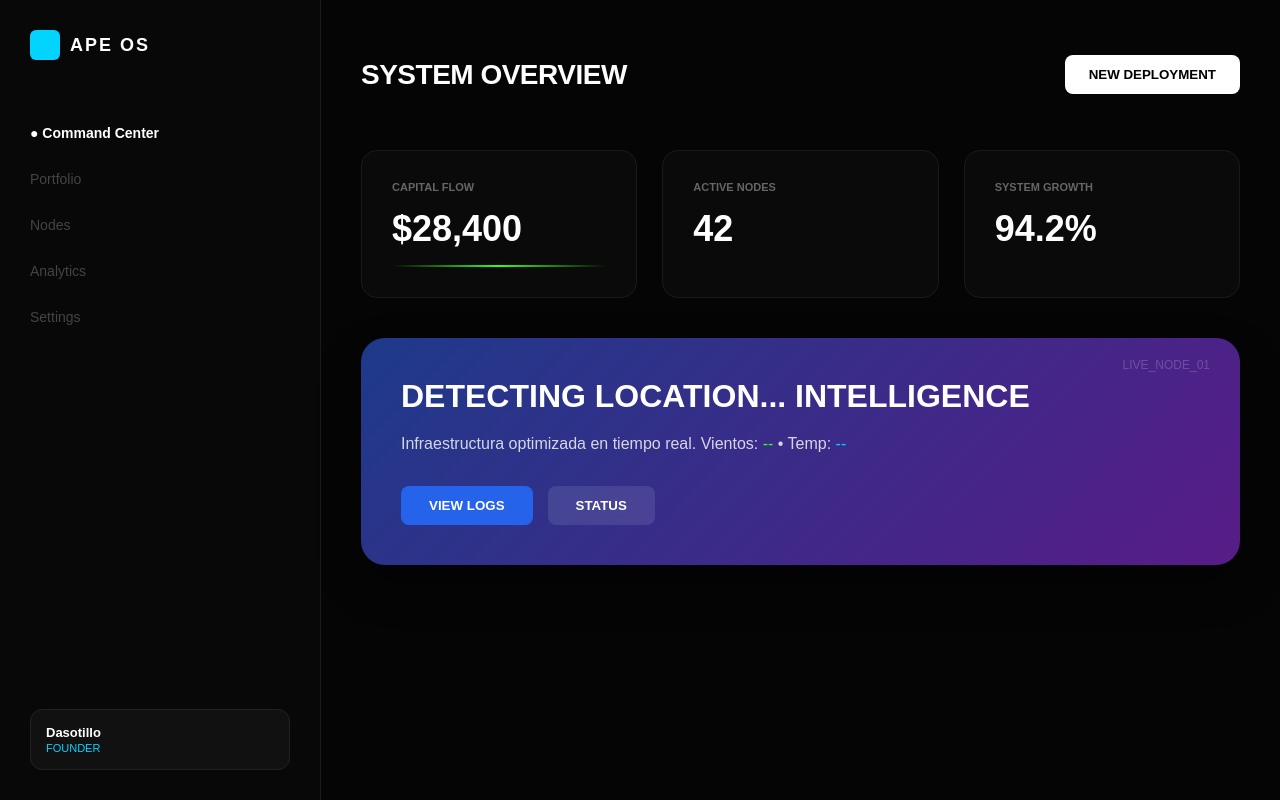
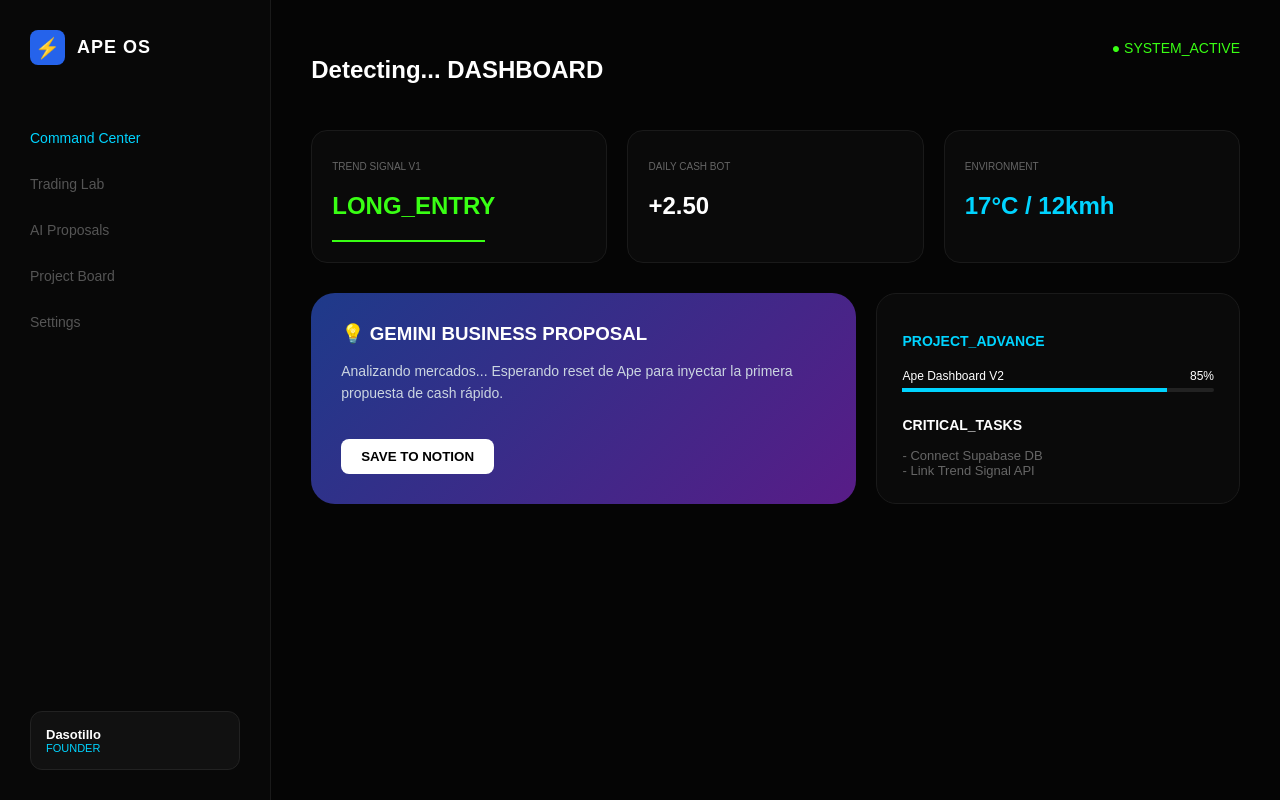
Before and after one commit to dasotillo-rgb/magic-dashboard-v2, a Next.js app: page / in a window 1280 px wide. Built offline with nearby package versions, Linux system fonts and the light colour scheme; no server answers.

Commit message:
⚡ UI Update: Lightning Logo, Widgets Structure & Trading Placeholder

```diff
--- a/app/page.tsx
+++ b/app/page.tsx
@@ -2,79 +2,90 @@
 import React, { useState, useEffect } from 'react';
 
 export default function ApeOS() {
-  const [data, setData] = useState({ capital: 28400, nodes: 42, growth: '94.2%' });
-  const [location, setLocation] = useState('Detecting location...');
-  const [weather, setWeather] = useState({ temp: '--', wind: '--' });
+  const [location, setLocation] = useState('Detecting...');
 
   useEffect(() => {
     if ('geolocation' in navigator) {
-      navigator.geolocation.getCurrentPosition(async (position) => {
-        // Por ahora simulamos los datos del clima de Benicàssim, pero ya tenemos las coordenadas
-        setLocation('Benicàssim, ES');
-        setWeather({ temp: '17°C', wind: '10km/h' });
-      }, () => {
-        setLocation('Benicàssim (Default)');
-        setWeather({ temp: '17°C', wind: '10km/h' });
-      });
+      navigator.geolocation.getCurrentPosition(() => setLocation('Benicàssim, ES'), () => setLocation('Benicàssim, ES'));
     }
   }, []);
 
   return (
     <div style={{ display: 'flex', backgroundColor: '#050505', minHeight: '100vh', color: 'white', fontFamily: 'sans-serif' }}>
-      {/* SIDEBAR PREMIUM */}
+
+      {/* SIDEBAR CON LOGO DE RAYO */}
       <div style={{ width: '260px', borderRight: '1px solid #1a1a1a', padding: '30px', display: 'flex', flexDirection: 'column', backgroundColor: '#080808' }}>
-        <div style={{ display: 'flex', alignItems: 'center', gap: '10px', marginBottom: '50px' }}>
-          <div style={{ width: '30px', height: '30px', backgroundColor: '#00d4ff', borderRadius: '6px' }}></div>
-          <h2 style={{ color: 'white', letterSpacing: '2px', fontSize: '18px', margin: 0 }}>APE OS</h2>
+        <div style={{ display: 'flex', alignItems: 'center', gap: '12px', marginBottom: '50px' }}>
+          <div style={{ width: '35px', height: '35px', backgroundColor: '#2563eb', borderRadius: '8px', display: 'flex', alignItems: 'center', justifyContent: 'center' }}>
+            <span style={{ fontSize: '20px' }}>⚡</span>
+          </div>
+          <h2 style={{ color: 'white', letterSpacing: '1px', fontSize: '18px', margin: 0, fontWeight: '900' }}>APE OS</h2>
         </div>
 
         <nav style={{ flexGrow: 1 }}>
-          {['Command Center', 'Portfolio', 'Nodes', 'Analytics', 'Settings'].map(item => (
-            <div key={item} style={{ padding: '15px 0', color: item === 'Command Center' ? 'white' : '#444', cursor: 'pointer', fontSize: '14px', fontWeight: item === 'Command Center' ? 'bold' : 'normal' }}>
-              {item === 'Command Center' ? '● ' : ''}{item}
-            </div>
+          {['Command Center', 'Trading Lab', 'AI Proposals', 'Project Board', 'Settings'].map(item => (
+            <div key={item} style={{ padding: '15px 0', color: item === 'Command Center' ? '#00d4ff' : '#555', cursor: 'pointer', fontSize: '14px' }}>{item}</div>
           ))}
         </nav>
 
         <div style={{ backgroundColor: '#111', padding: '15px', borderRadius: '12px', border: '1px solid #222' }}>
-          <div style={{ fontSize: '13px', color: 'white', fontWeight: 'bold' }}>Dasotillo</div>
-          <div style={{ fontSize: '11px', color: '#00d4ff', marginTop: '2px' }}>FOUNDER</div>
+          <div style={{ fontSize: '13px', fontWeight: 'bold' }}>Dasotillo</div>
+          <div style={{ fontSize: '11px', color: '#00d4ff' }}>FOUNDER</div>
         </div>
       </div>
 
       {/* MAIN CONTENT */}
-      <div style={{ flexGrow: 1, padding: '40px', maxWidth: '1200px', margin: '0 auto' }}>
-        <header style={{ display: 'flex', justifyContent: 'space-between', alignItems: 'center', marginBottom: '40px' }}>
-          <h1 style={{ fontSize: '28px', fontWeight: 'bold', letterSpacing: '-0.5px' }}>SYSTEM OVERVIEW</h1>
-          <button style={{ backgroundColor: 'white', color: 'black', border: 'none', padding: '12px 24px', borderRadius: '8px', fontWeight: 'bold', cursor: 'pointer' }}>NEW DEPLOYMENT</button>
+      <div style={{ flexGrow: 1, padding: '40px', overflowY: 'auto' }}>
+        <header style={{ display: 'flex', justifyContent: 'space-between', marginBottom: '30px' }}>
+          <h1 style={{ fontSize: '24px', fontWeight: 'bold' }}>{location} DASHBOARD</h1>
+          <div style={{ fontSize: '14px', color: '#39ff14' }}>● SYSTEM_ACTIVE</div>
         </header>
 
-        {/* METRICS GRID */}
-        <div style={{ display: 'grid', gridTemplateColumns: 'repeat(3, 1fr)', gap: '25px', marginBottom: '40px' }}>
-          {[
-            { label: 'CAPITAL FLOW', val: data.capital, unit: '$', color: '#39ff14', pulse: true },
-            { label: 'ACTIVE NODES', val: data.nodes, unit: '', color: '#00d4ff', pulse: false },
-            { label: 'SYSTEM GROWTH', val: data.growth, unit: '', color: '#bc13fe', pulse: false }
-          ].map((m, i) => (
-            <div key={i} style={{ backgroundColor: '#0a0a0a', padding: '30px', borderRadius: '16px', border: '1px solid #1a1a1a', position: 'relative', overflow: 'hidden' }}>
-              <p style={{ fontSize: '11px', color: '#666', margin: '0 0 15px 0', fontWeight: 'bold', textTransform: 'uppercase' }}>{m.label}</p>
-              <h2 style={{ fontSize: '36px', margin: 0, color: 'white' }}>{m.unit}{m.val.toLocaleString()}</h2>
-              {m.pulse && <div style={{ marginTop: '15px', height: '2px', width: '100%', background: `linear-gradient(90deg, transparent, ${m.color}, transparent)` }}></div>}
-            </div>
-          ))}
+        {/* FILA 1: MÉTRICAS TRADING */}
+        <div style={{ display: 'grid', gridTemplateColumns: 'repeat(3, 1fr)', gap: '20px', marginBottom: '30px' }}>
+          <div style={{ backgroundColor: '#0a0a0a', padding: '20px', borderRadius: '16px', border: '1px solid #1a1a1a' }}>
+            <p style={{ fontSize: '10px', color: '#666' }}>TREND SIGNAL V1</p>
+            <h2 style={{ color: '#39ff14' }}>LONG_ENTRY</h2>
+            <div style={{ height: '2px', background: '#39ff14', width: '60%', marginTop: '10px' }}></div>
+          </div>
+          <div style={{ backgroundColor: '#0a0a0a', padding: '20px', borderRadius: '16px', border: '1px solid #1a1a1a' }}>
+            <p style={{ fontSize: '10px', color: '#666' }}>DAILY CASH BOT</p>
+            <h2 style={{ color: 'white' }}>+2.50</h2>
+          </div>
+          <div style={{ backgroundColor: '#0a0a0a', padding: '20px', borderRadius: '16px', border: '1px solid #1a1a1a' }}>
+            <p style={{ fontSize: '10px', color: '#666' }}>ENVIRONMENT</p>
+            <h2 style={{ color: '#00d4ff' }}>17°C / 12kmh</h2>
+          </div>
         </div>
 
-        {/* GEOLOCATED INTELLIGENCE BANNER */}
-        <div style={{ background: 'linear-gradient(135deg, #1e3a8a 0%, #581c87 100%)', padding: '40px', borderRadius: '24px', boxShadow: '0 20px 40px rgba(0,0,0,0.4)', position: 'relative' }}>
-          <div style={{ position: 'absolute', top: '20px', right: '30px', color: 'rgba(255,255,255,0.2)', fontSize: '12px' }}>LIVE_NODE_01</div>
-          <h3 style={{ margin: '0 0 10px 0', fontSize: '32px', fontWeight: 'bold', textTransform: 'uppercase' }}>{location} INTELLIGENCE</h3>
-          <p style={{ color: 'rgba(255,255,255,0.8)', fontSize: '16px', maxWidth: '500px', lineHeight: '1.6' }}>
-            Infraestructura optimizada en tiempo real.
-            Vientos: <span style={{color: '#39ff14'}}>{weather.wind}</span> • Temp: <span style={{color: '#00d4ff'}}>{weather.temp}</span>
-          </p>
-          <div style={{ marginTop: '30px', display: 'flex', gap: '15px' }}>
-            <button style={{ backgroundColor: '#2563eb', color: 'white', border: 'none', padding: '12px 28px', borderRadius: '8px', fontWeight: 'bold', cursor: 'pointer' }}>VIEW LOGS</button>
-            <button style={{ backgroundColor: 'rgba(255,255,255,0.1)', color: 'white', border: 'none', padding: '12px 28px', borderRadius: '8px', fontWeight: 'bold', cursor: 'pointer', backdropFilter: 'blur(10px)' }}>STATUS</button>
+        {/* FILA 2: AI & PROYECTOS */}
+        <div style={{ display: 'grid', gridTemplateColumns: '1.5fr 1fr', gap: '20px' }}>
+          {/* AI PROPOSALS WIDGET */}
+          <div style={{ background: 'linear-gradient(135deg, #1e3a8a 0%, #581c87 100%)', padding: '30px', borderRadius: '24px' }}>
+            <h3 style={{ margin: '0 0 15px 0' }}>💡 GEMINI BUSINESS PROPOSAL</h3>
+            <p style={{ fontSize: '14px', color: '#cbd5e1', lineHeight: '1.6' }}>
+              Analizando mercados... Esperando reset de Ape para inyectar la primera propuesta de cash rápido.
+            </p>
+            <button style={{ marginTop: '20px', background: 'white', color: 'black', border: 'none', padding: '10px 20px', borderRadius: '8px', fontWeight: 'bold' }}>SAVE TO NOTION</button>
+          </div>
+
+          {/* TASKS & PROGRESS */}
+          <div style={{ backgroundColor: '#0a0a0a', padding: '25px', borderRadius: '20px', border: '1px solid #1a1a1a' }}>
+            <h3 style={{ fontSize: '14px', marginBottom: '20px', color: '#00d4ff' }}>PROJECT_ADVANCE</h3>
+            <div style={{ marginBottom: '15px' }}>
+              <div style={{ display: 'flex', justifyContent: 'space-between', fontSize: '12px', marginBottom: '5px' }}>
+                <span>Ape Dashboard V2</span>
+                <span>85%</span>
+              </div>
+              <div style={{ height: '4px', background: '#222', borderRadius: '2px' }}>
+                <div style={{ width: '85%', height: '100%', background: '#00d4ff' }}></div>
+              </div>
+            </div>
+            <div style={{ marginTop: '25px' }}>
+              <h3 style={{ fontSize: '14px', marginBottom: '15px' }}>CRITICAL_TASKS</h3>
+              <div style={{ fontSize: '13px', color: '#666' }}>- Connect Supabase DB</div>
+              <div style={{ fontSize: '13px', color: '#666' }}>- Link Trend Signal API</div>
+            </div>
           </div>
         </div>
       </div>
```
